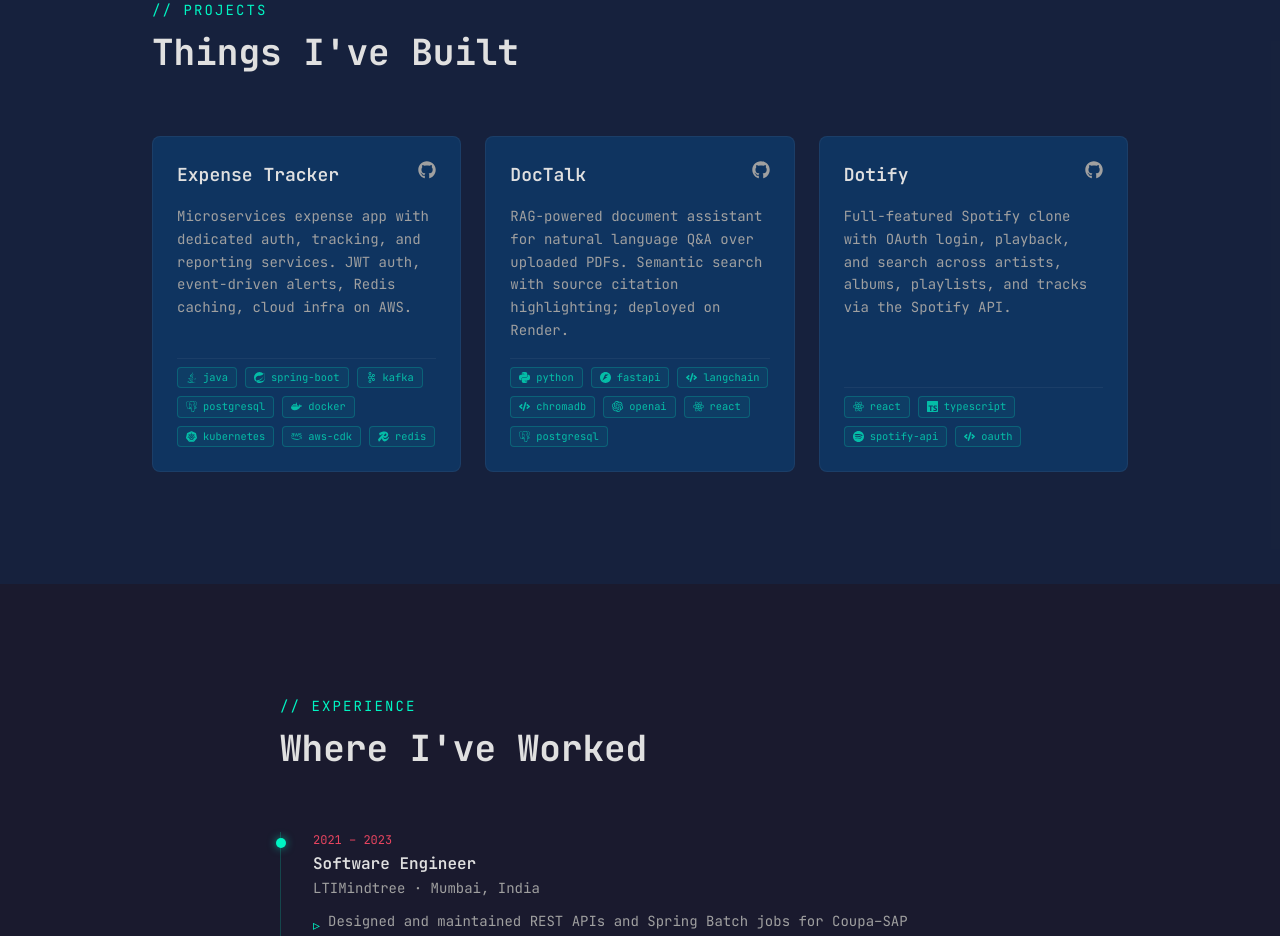
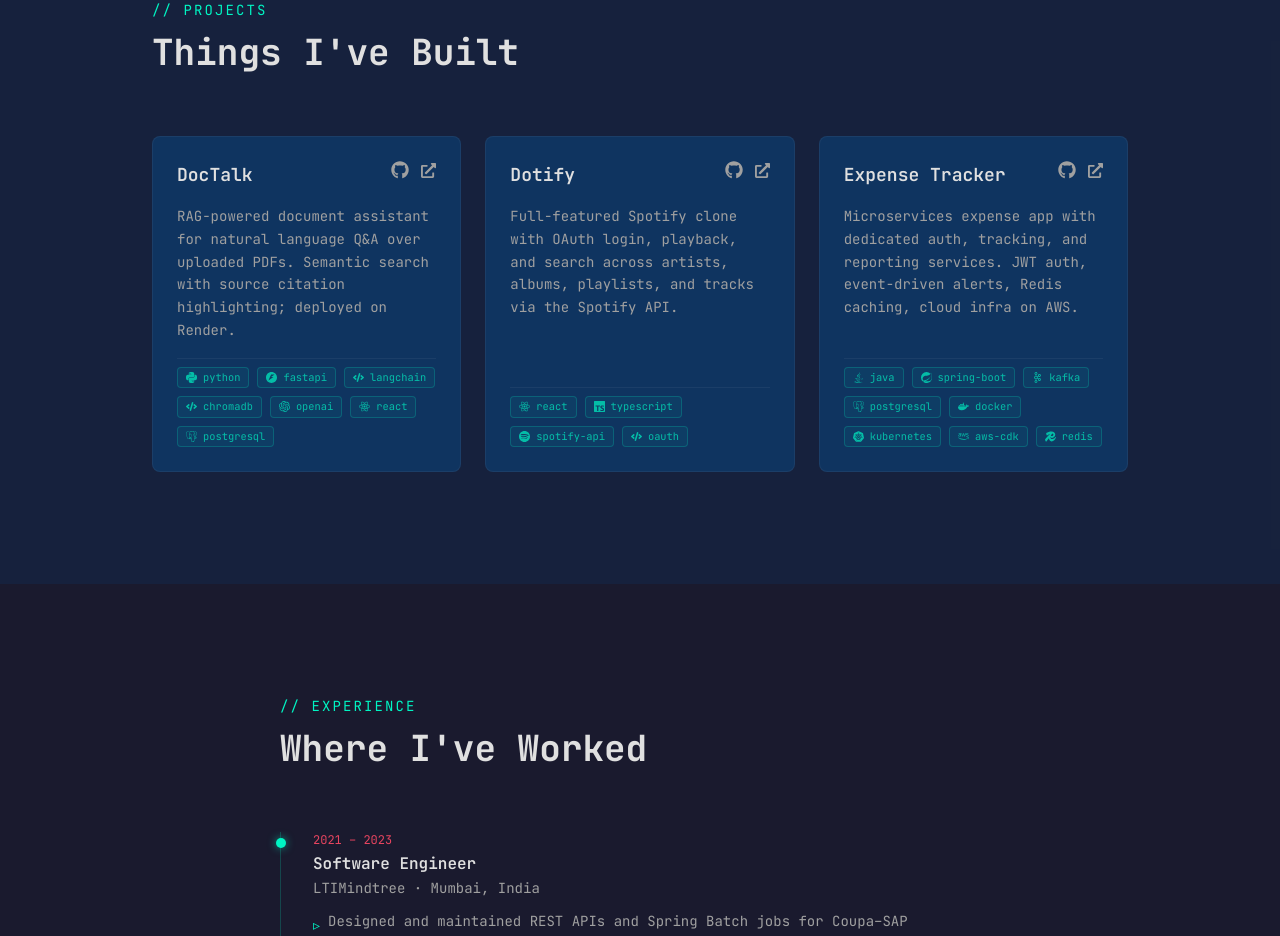
Before and after one commit to Sudeeeep/portfolio2.0, a Next.js app: page / in a window 1280 px wide. Shown: the part 2500-3436 px from the top of the page. Built offline with nearby package versions, Linux system fonts and the light colour scheme.

Commit message:
update project links

```diff
--- a/src/components/Projects.tsx
+++ b/src/components/Projects.tsx
@@ -1,7 +1,7 @@
 'use client'
 
 import { motion } from 'framer-motion'
-import { FaGithub, FaCode } from 'react-icons/fa'
+import { FaGithub, FaCode, FaExternalLinkAlt } from 'react-icons/fa'
 import { projects } from '@/data/portfolio'
 import { TECH_ICONS } from '@/data/icons'
 
@@ -42,6 +42,7 @@ export default function Projects() {
             >
               <div className="flex items-start justify-between">
                 <h3 className="text-lg font-semibold text-text-primary">{p.name}</h3>
+                <div className="flex items-center gap-3">
                   <a
                     href={p.github}
                     target="_blank"
@@ -51,6 +52,17 @@ export default function Projects() {
                   >
                     <FaGithub size={18} />
                   </a>
+                  <a
+                    href={p.link}
+                    target="_blank"
+                    rel="noopener noreferrer"
+                    className="text-text-secondary hover:text-accent-1 transition-colors"
+                    aria-label={`${p.name} live demo`}
+                  >
+                    <FaExternalLinkAlt size={15} />
+                  </a>
+                </div>
+
               </div>
 
               <p className="text-text-secondary text-sm leading-relaxed flex-1">{p.desc}</p>
--- a/src/data/portfolio.ts
+++ b/src/data/portfolio.ts
@@ -55,23 +55,27 @@ export const skills = {
 
 export const projects = [
   {
-    name: 'Expense Tracker',
-    desc: 'Microservices expense app with dedicated auth, tracking, and reporting services. JWT auth, event-driven alerts, Redis caching, cloud infra on AWS.',
-    tags: ['java', 'spring-boot', 'kafka', 'postgresql', 'docker', 'kubernetes', 'aws-cdk', 'redis'],
-    github: '#',
-  },
-  {
     name: 'DocTalk',
     desc: 'RAG-powered document assistant for natural language Q&A over uploaded PDFs. Semantic search with source citation highlighting; deployed on Render.',
     tags: ['python', 'fastapi', 'langchain', 'chromadb', 'openai', 'react', 'postgresql'],
-    github: '#',
+    github: 'https://github.com/Sudeeeep/docTalk',
+    link: 'https://doctalk-frontend-0eqm.onrender.com/'
   },
   {
     name: 'Dotify',
     desc: 'Full-featured Spotify clone with OAuth login, playback, and search across artists, albums, playlists, and tracks via the Spotify API.',
     tags: ['react', 'typescript', 'spotify-api', 'oauth'],
+    github: 'https://github.com/Sudeeeep/Dotify',
+    link: 'https://dotify-react.vercel.app/'
+  },
+  {
+    name: 'Expense Tracker',
+    desc: 'Microservices expense app with dedicated auth, tracking, and reporting services. JWT auth, event-driven alerts, Redis caching, cloud infra on AWS.',
+    tags: ['java', 'spring-boot', 'kafka', 'postgresql', 'docker', 'kubernetes', 'aws-cdk', 'redis'],
     github: '#',
+    link: '#'
   },
+
 ]
 
 export const experience = [
```
Lines whose indentation alone changed are shown as unchanged.
